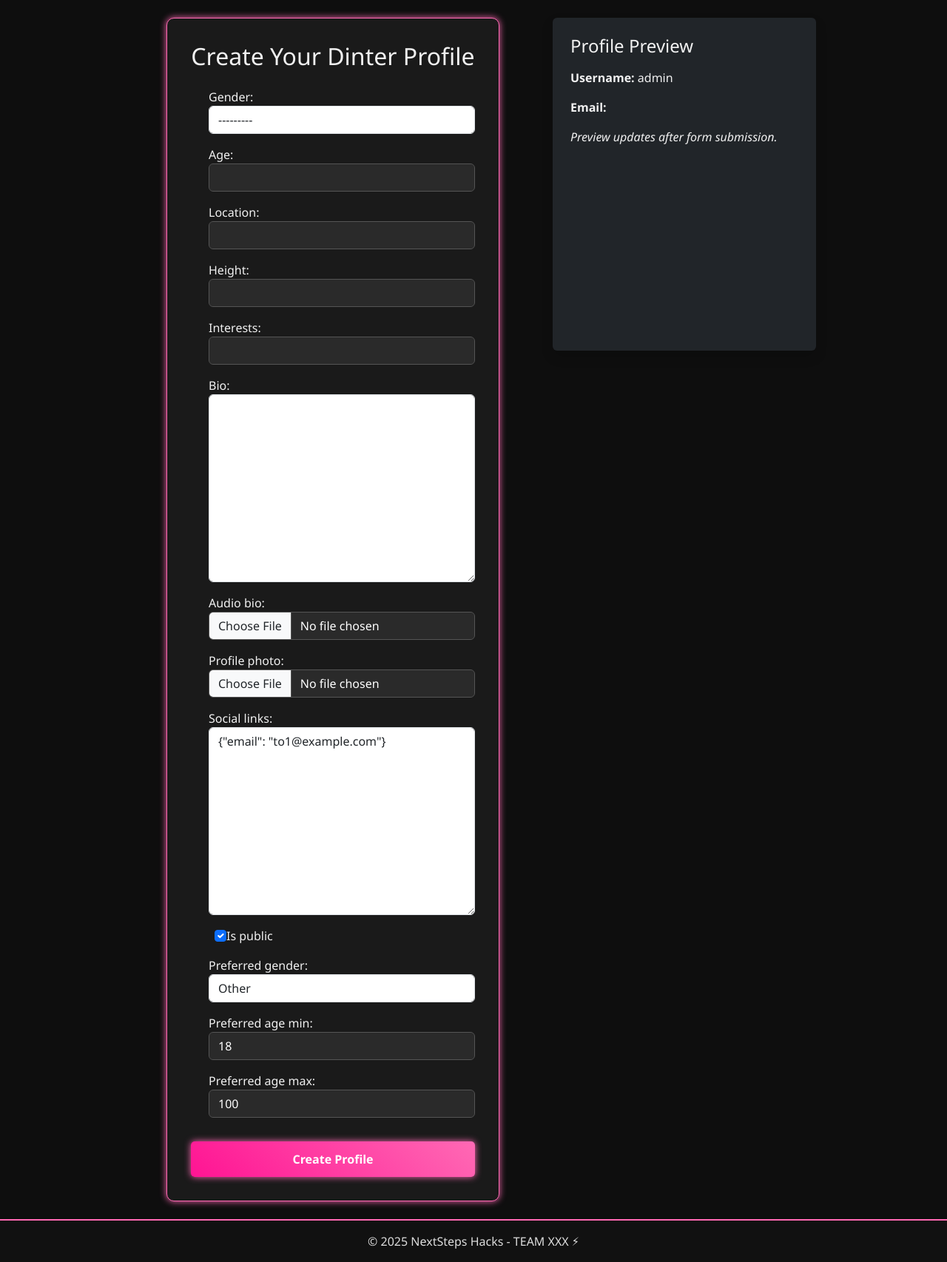
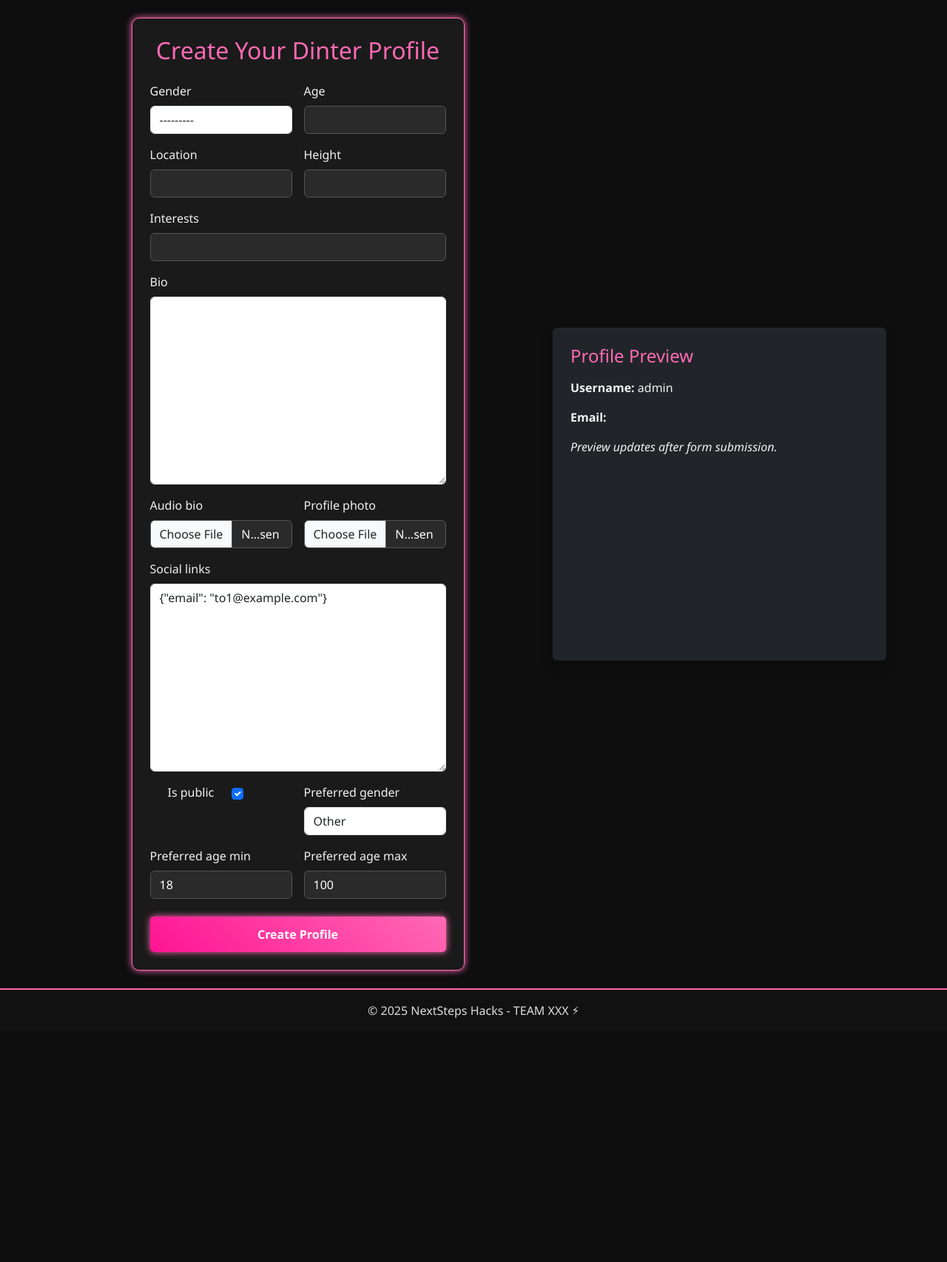
Before and after one commit to Patricenko/Resonate, a Django app: page /profiles/create/ in a window 1280 px wide. Shown: the part 76-1782 px from the top of the page at 74% size. After the commit the page ends 1452 px from the top, so only its background shows below. Run offline with Django 5.2, Linux system fonts and the light colour scheme; a user stored in the database is signed in.

Commit message:
some graphics

```diff
--- a/profiles/templates/create_profile.html
+++ b/profiles/templates/create_profile.html
@@ -3,38 +3,52 @@
 {% block title %}Create Profile - Dinter{% endblock %}
 
 {% block content %}
-<div class="row justify-content-center">
-  <div class="col-md-6">
-    <div class="form-with-validation">
-      <h2 class="mb-4 text-center">Create Your Dinter Profile</h2>
-      <form method="POST" enctype="multipart/form-data" novalidate>
+<div class="row justify-content-center" style="min-height: 600px;">
+  <!-- Form column -->
+  <div class="col-md-7 d-flex flex-column">
+    <div class="form-with-validation flex-grow-1 d-flex flex-column p-4">
+      <h2 class="mb-4 text-center text-pink">Create Your Dinter Profile</h2>
+      <form method="POST" enctype="multipart/form-data" novalidate class="flex-grow-1 d-flex flex-column">
         {% csrf_token %}
+        <div class="row g-3 flex-grow-1">
           {% for field in form %}
-          <div class="mb-3 form-check">
+            <div class="{% if field.name in 'bio interests social_links' %}col-12{% else %}col-md-6{% endif %}">
               {% if field.name == 'is_public' %}
-                {{ field|add_class:"form-check-input ms-2" }}
-              <label for="{{ field.id_for_label }}" class="form-check-label">{{ field.label }}</label>
-            {% else %}
-              {{ field.label_tag }}
-              {{ field|add_class:"form-control" }}
-            {% endif %}
+                <div class="form-check d-flex align-items-center">
+                  <label for="{{ field.id_for_label }}" class="form-check-label me-5 mb-0" style="cursor: pointer;">
+                    {{ field.label }}
+                  </label>
+                  {{ field|add_class:"form-check-input" }}
+                </div>
                 {% if field.errors %}
                   <div class="text-danger small mt-1">
                     {% for error in field.errors %}
-                  {{ error }}<br />
+                      {{ error }}<br>
                     {% endfor %}
                   </div>
                 {% endif %}
+              {% else %}
+                <label for="{{ field.id_for_label }}" class="form-label">{{ field.label }}</label>
+                {{ field|add_class:"form-control" }}
+                {% if field.errors %}
+                  <div class="text-danger small mt-1">
+                    {% for error in field.errors %}
+                      {{ error }}<br>
+                    {% endfor %}
+                  </div>
+                {% endif %}
+              {% endif %}
             </div>
           {% endfor %}
-        <button type="submit" class="form-submit mt-3">Create Profile</button>
+        </div>
+        <button type="submit" class="form-submit mt-4 w-100">Create Profile</button>
       </form>
     </div>
   </div>
 
-  {# Optional Preview Section (disabled live update) #}
-  <div class="col-md-4 d-none d-md-block">
-    <div class="p-4 bg-dark rounded shadow" style="min-height: 450px;">
+  <!-- Preview column -->
+  <div class="col-md-5 d-none d-md-flex align-items-center">
+    <div class="p-4 bg-dark rounded shadow w-100" style="min-height: 450px;">
       <h4 class="text-pink mb-3">Profile Preview</h4>
       <p><strong>Username:</strong> {{ user.username }}</p>
       <p><strong>Email:</strong> {{ user.email }}</p>
--- a/profiles/templatetags/form_tags.py
+++ b/profiles/templatetags/form_tags.py
@@ -1,12 +1,11 @@
 from django import template
+from django.forms.boundfield import BoundField
 
 register = template.Library()
 
 @register.filter(name='add_class')
-def add_class(field, css_class):
-    return field.as_widget(attrs={"class": css_class})
-
-
-@register.filter(name='add_class')
 def add_class(field, css):
+    if not isinstance(field, BoundField):
+        # Už je to pravdepodobne SafeString alebo iný string, neaplikuj filter
+        return field
     return field.as_widget(attrs={"class": css})
--- a/profiles/urls.py
+++ b/profiles/urls.py
@@ -2,10 +2,10 @@ from django.contrib import admin
 from django.urls import path
 from . import views
 
-
 app_name = 'profiles'
 
 urlpatterns = [
-    path('create/', views.create_profile_view),
-    path('edit/', views.edit_profile_view),
+    path('create/', views.create_profile_view, name='create_profile'),
+    path('edit/', views.edit_profile_view, name='edit_profile'),
+    path('<int:user_id>/', views.profile_detail_view, name='profile_detail'),
 ]
--- a/profiles/views.py
+++ b/profiles/views.py
@@ -1,28 +1,27 @@
-from django.shortcuts import render, redirect
+from django.shortcuts import render, redirect, get_object_or_404
 from django.contrib.auth.decorators import login_required
 from .forms import ProfileForm
 from .models import Profile
-# Create your views here.
+from django.urls import reverse
+
+@login_required
+def profile_detail_view(request, user_id):
+    profile = get_object_or_404(Profile, user__id=user_id)
+    return render(request, "profiles/profile.html", {"profile": profile})
+
 @login_required
 def create_profile_view(request):
-    print('activated')
-    # If profile already exists, redirect to edit or view
-    if hasattr(request.user, 'tinder_profile'):
-        pass
-        #return redirect('profile_detail')  # Replace with your actual view name
-
     if request.method == 'POST':
         form = ProfileForm(request.POST, request.FILES)
         if form.is_valid():
             profile = form.save(commit=False)
             profile.user = request.user
             profile.save()
-            #return redirect('profile_detail')  # Replace with your actual view
+            # Tu je zmena – použitie namespaces
+            return redirect(reverse('profiles:profile_detail', kwargs={'user_id': request.user.id}))
     else:
         form = ProfileForm()
-
     return render(request, 'create_profile.html', {'form': form})
-
 
 @login_required
 def edit_profile_view(request):
@@ -35,6 +34,7 @@ def edit_profile_view(request):
         form = ProfileForm(request.POST, request.FILES, instance=profile)
         if form.is_valid():
             form.save()
+            return redirect('profile_detail', user_id=request.user.id)
     else:
         form = ProfileForm(instance=profile)
 
--- a/static/css/style.css
+++ b/static/css/style.css
@@ -83,3 +83,21 @@ footer {
 .form-check {
   margin-bottom: 1rem;
 }
+
+.border-pink {
+  border: 2px solid #ff69b4;
+}
+
+.text-pink {
+  color: #ff69b4;
+}
+
+.btn-outline-pink {
+  color: #ff69b4;
+  border-color: #ff69b4;
+}
+
+.btn-outline-pink:hover {
+  background-color: #ff69b4;
+  color: #fff;
+}
```
Also changed, not shown: profiles/templates/profiles/profile.html (added, +57 -0 lines). Lines whose indentation alone changed are shown as unchanged.
